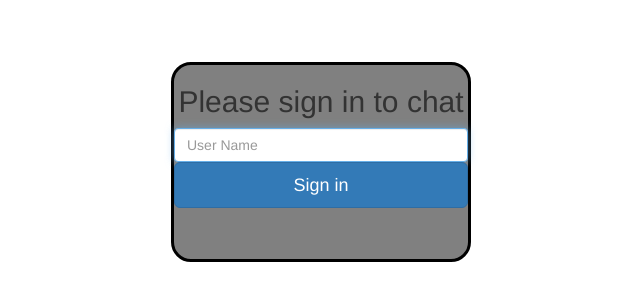
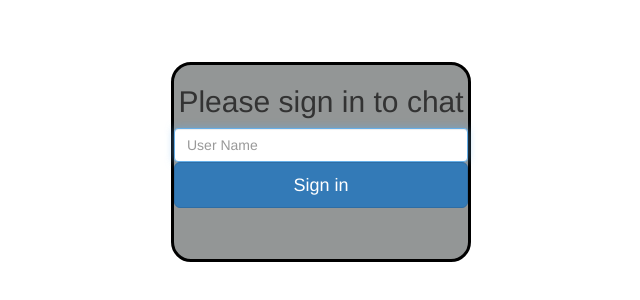
Before and after one commit to TIY-Charleston-Front-End-Oct2015/babbage, a website: page playground.html in a window 1280 px wide. Shown: the part 138-438 px from the top of the page, without its empty margins (277-917 px from the left). Drawn offline with nearby package versions, Linux system fonts and the light colour scheme; no server answers; some icons are missing.

Commit message:
bear's changes

```diff
--- a/sassy.scss
+++ b/sassy.scss
@@ -6,7 +6,7 @@
      width: 300px;
      height: 200px;
  text-align: center;
- background-color: gray;
+ background-color: #939696;
  margin-left: 35%;
 
 }
--- a/styles.css
+++ b/styles.css
@@ -6,7 +6,7 @@
   width: 300px;
   height: 200px;
   text-align: center;
-  background-color: gray;
+  background-color: #939696;
   margin-left: 35%; }
 
 .col-md-6 {
```
